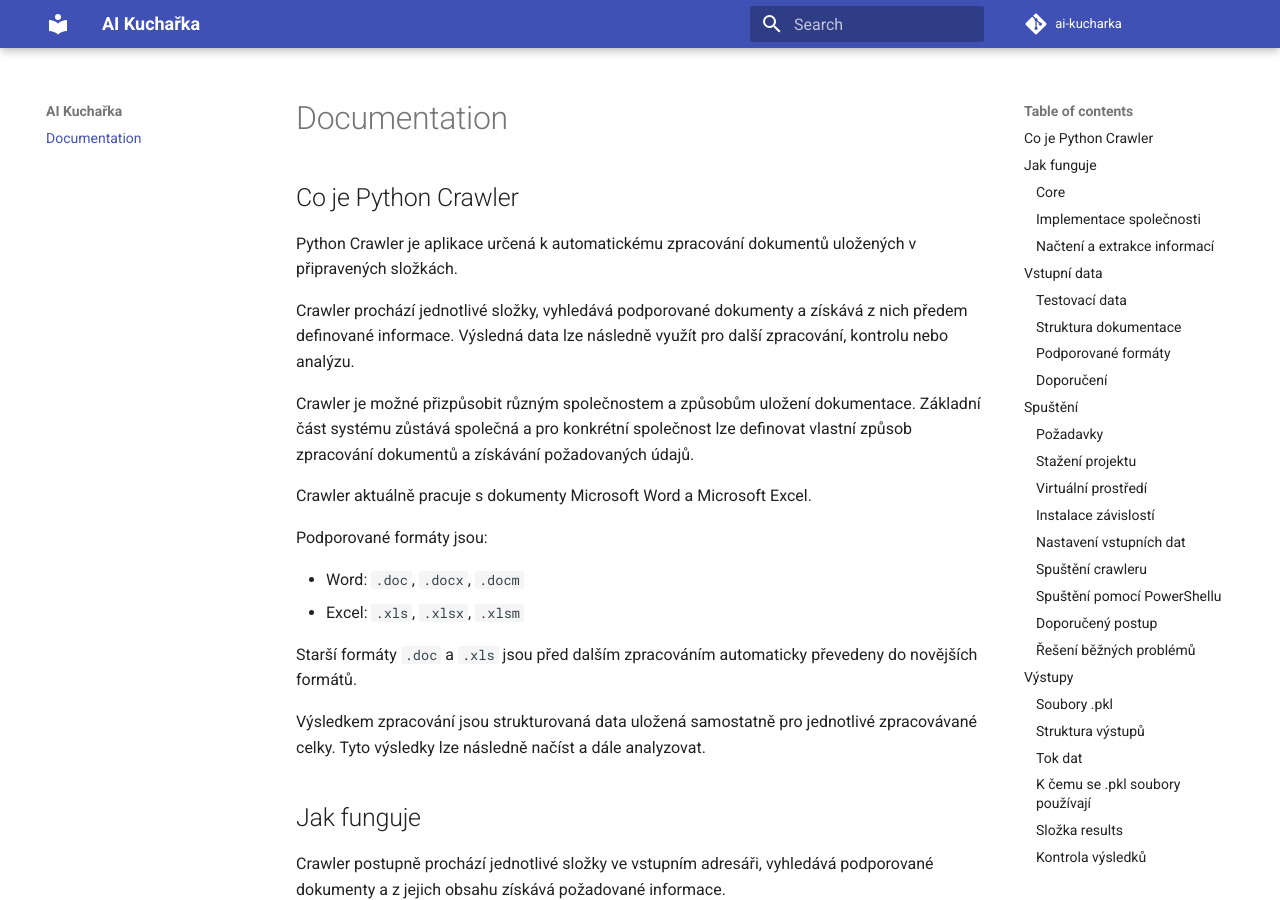
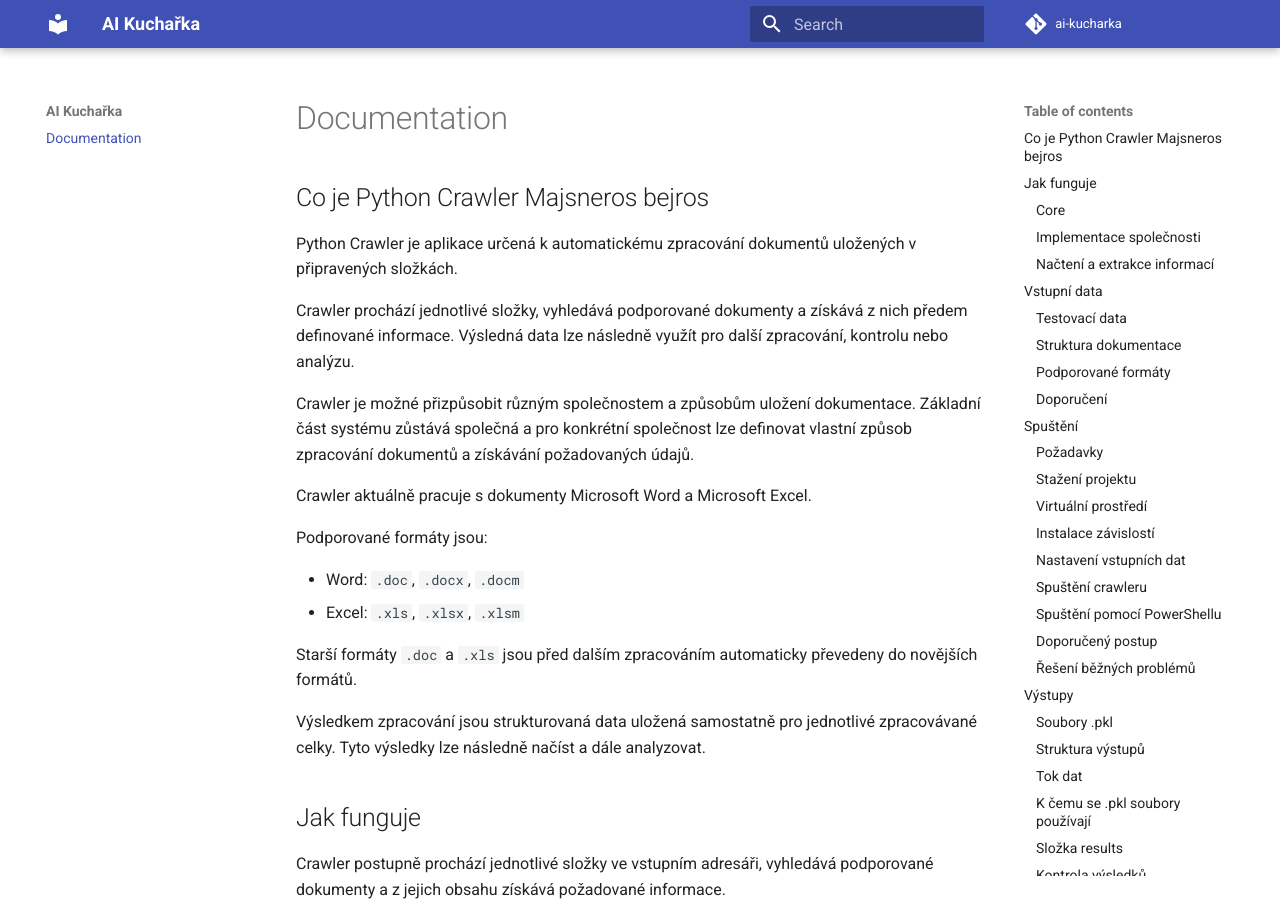
Before and after one commit to sadda/ai-kucharka, an MkDocs documentation site: the page built from docs/index.md, in a window 1280 px wide and 900 px high. Built offline with MkDocs 1.6.1 and Material for MkDocs 9.7.7, drawn with Linux system fonts in a browser that asks for light colours; comment, search, counter and statistics services are not loaded.

Commit message:
test
Updated the title of the Python Crawler section.

```diff
--- a/docs/index.md
+++ b/docs/index.md
@@ -1,4 +1,4 @@
-## Co je Python Crawler
+## Co je Python Crawler Majsneros bejros
 
 Python Crawler je aplikace určená k automatickému zpracování dokumentů uložených v připravených složkách.
 
```
